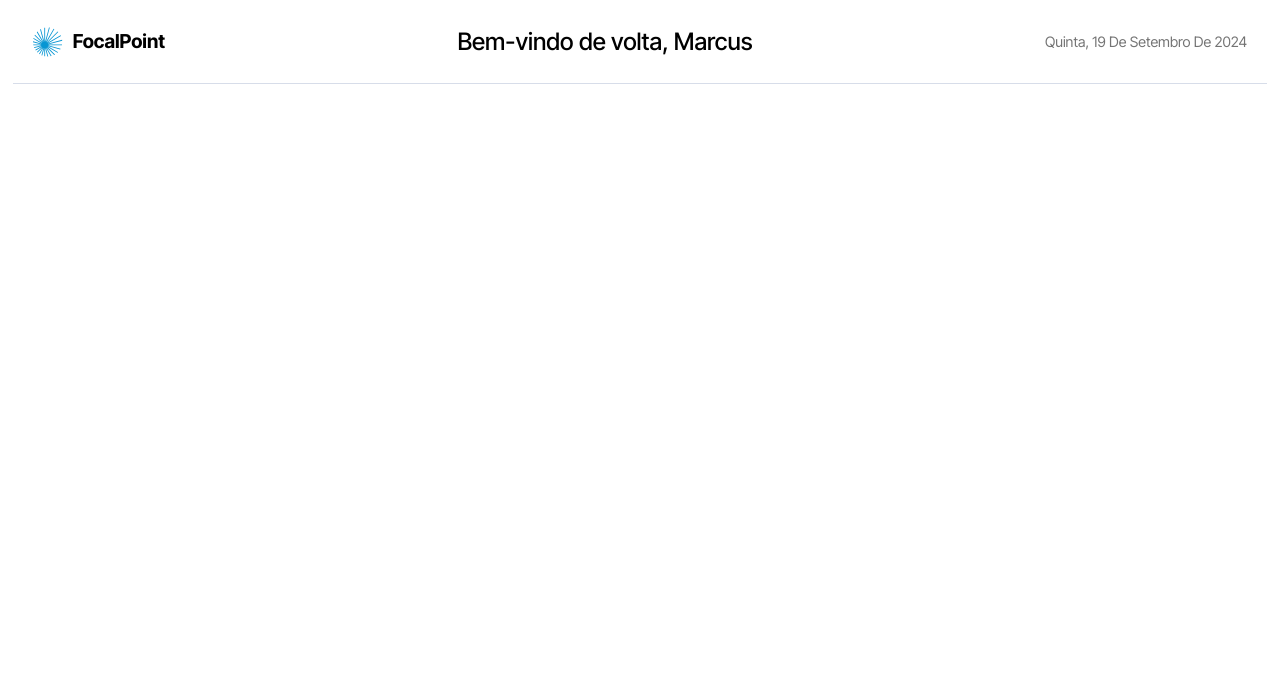
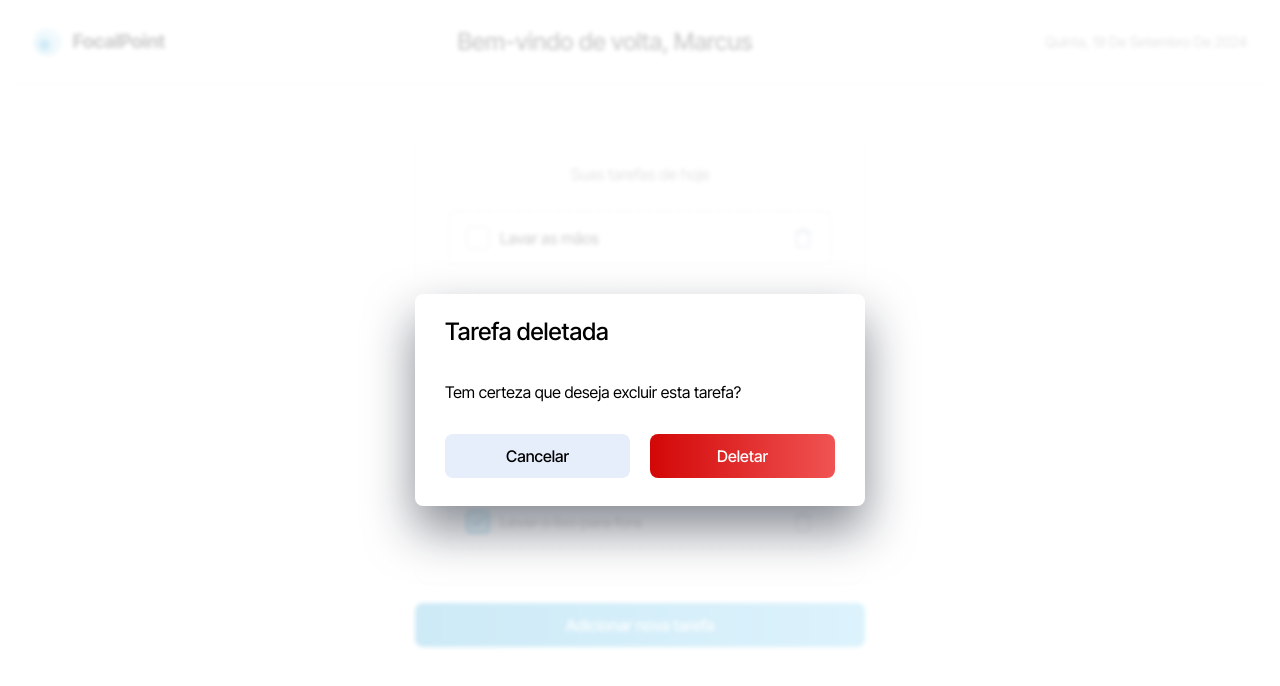
Before and after one commit to GefersonLopes/Legaplan, a Next.js app: page / in a window 1280 px wide. Shown: the top 686 px of the page. Built offline with nearby package versions, Linux system fonts and the light colour scheme.

Commit message:
feat: adding zustand lib

```diff
--- a/app/components/TaskList/TaskList.tsx
+++ b/app/components/TaskList/TaskList.tsx
@@ -1,36 +1,31 @@
-import React, { useState } from "react";
+import React from "react";
 
 import styles from "./TaskList.module.scss";
 
 import Button from "../Button/Button";
 import Task from "../Task/Task";
 
-import initialTasks from "@/app/db/database";
-import { ITask } from "@/app/shared/interfaces";
 import taskListCommon from "@/app/shared/common/TasList.common";
 
+import { useModalStore } from "@/app/store/task";
+
 const TaskList: React.FC = () => {
-  const [tasks, setTasks] = useState<ITask[]>(initialTasks);
+  const { tasks, openModal, removeTask, toggleTaskCompletion } =
+    useModalStore();
 
   const taskCompleted = tasks.filter((task) => task.completed);
   const taskNotCompleted = tasks.filter((task) => !task.completed);
 
-  const toggleTaskCompletion = (id: number) => {
-    setTasks((prevTasks) =>
-      prevTasks.map((task) =>
-        task.id === id ? { ...task, completed: !task.completed } : task
-      )
-    );
-  };
-
-  const removeTask = (id: number) => {
-    setTasks((prevTasks) => prevTasks.filter((task) => task.id !== id));
-  };
+  const handleAddTask = () => openModal("add");
 
   const defaultPropsTask = {
     removeTask,
     toggleTaskCompletion,
   };
+
+  const renderWithoutTasks = () => (
+    <p className={styles.noTasks}>{taskListCommon.noTasks}</p>
+  );
 
   return (
     <section className={styles.taskGroup}>
@@ -40,6 +35,7 @@ const TaskList: React.FC = () => {
           {taskNotCompleted.map((task) => (
             <Task key={task.id} task={task} {...defaultPropsTask} />
           ))}
+          {taskNotCompleted.length === 0 && renderWithoutTasks()}
         </ul>
 
         <h3 className={styles.h3}>{taskListCommon.finished}</h3>
@@ -47,9 +43,12 @@ const TaskList: React.FC = () => {
           {taskCompleted.map((task) => (
             <Task key={task.id} task={task} {...defaultPropsTask} />
           ))}
+          {taskCompleted.length === 0 && renderWithoutTasks()}
         </ul>
       </main>
-      <Button className="primary size-lg">{taskListCommon.addTask}</Button>
+      <Button className="primary size-lg" onClick={handleAddTask}>
+        {taskListCommon.addTask}
+      </Button>
     </section>
   );
 };
--- a/app/page.tsx
+++ b/app/page.tsx
@@ -1,6 +1,13 @@
+"use client";
+
+import Modal from "./components/Modal/Modal";
+import TaskList from "./components/TaskList/TaskList";
+
 export default function Home() {
   return (
     <>
+      <TaskList />
+      <Modal />
     </>
   );
 }
--- a/app/shared/interfaces/index.ts
+++ b/app/shared/interfaces/index.ts
@@ -7,5 +7,20 @@ export interface ITask {
 export interface IHandles {
   toggleTaskCompletion: (id: number) => void;
   removeTask: (id: number) => void;
-  task: ITask;
+  task?: ITask;
 }
+
+export interface ModalState extends IHandles {
+  openModal: (type: "add" | "delete") => void;
+  closeModal: () => void;
+  confirmAction: (task: { taskTitle: string }) => void;
+  addTask: (task: { taskTitle: string }) => ITask;
+  showModal: boolean;
+  type: "add" | "delete";
+  tasks: ITask[];
+  idTask: number;
+}
+
+export interface TaskFormData {
+  taskTitle: string;
+}
--- /dev/null
+++ b/app/store/task.ts
@@ -0,0 +1,60 @@
+import { create } from "zustand";
+import { ITask, ModalState } from "../shared/interfaces";
+import initialTasks from "../db/database";
+
+export const useModalStore = create<ModalState>((set, get) => ({
+  showModal: false,
+  type: "add",
+  tasks: initialTasks,
+  idTask: 0,
+
+  openModal: (modalType: "add" | "delete") =>
+    set({
+      showModal: true,
+      type: modalType,
+    }),
+
+  closeModal: () => set({ showModal: false }),
+
+  confirmAction: (task: { taskTitle: string }) => {
+    const { type, addTask, tasks, idTask } = get();
+
+    if (type === "add") {
+      const newTask = addTask(task);
+      set({ tasks: [...tasks, newTask] });
+    } else if (type === "delete") {
+      set({ tasks: tasks.filter((task) => task.id !== idTask) });
+    }
+
+    set({ showModal: false });
+  },
+
+  addTask: (task: { taskTitle: string }): ITask => {
+    const tasks = get().tasks;
+    const lastId =
+      tasks.length > 0 ? Math.max(...tasks.map((task) => task.id)) : 0;
+
+    const newTask: ITask = {
+      id: lastId + 1,
+      title: task.taskTitle,
+      completed: false,
+    };
+
+    return newTask;
+  },
+
+  removeTask: (id: number) => {
+    set({
+      idTask: id,
+      showModal: true,
+      type: "delete",
+    });
+  },
+
+  toggleTaskCompletion: (id: number) =>
+    set((state) => ({
+      tasks: state.tasks.map((task) =>
+        task.id === id ? { ...task, completed: !task.completed } : task
+      ),
+    })),
+}));
--- a/package.json
+++ b/package.json
@@ -9,11 +9,14 @@
     "lint": "next lint"
   },
   "dependencies": {
+    "@hookform/resolvers": "^3.9.0",
     "next": "14.2.12",
     "react": "^18",
     "react-dom": "^18",
     "react-icons": "^5.3.0",
-    "sass": "^1.79.1"
+    "sass": "^1.79.1",
+    "yup": "^1.4.0",
+    "zustand": "^5.0.0-rc.2"
   },
   "devDependencies": {
     "@types/node": "^20",
```
Also changed, not shown: 1 other file (tests, documents, lock files or other folders).
